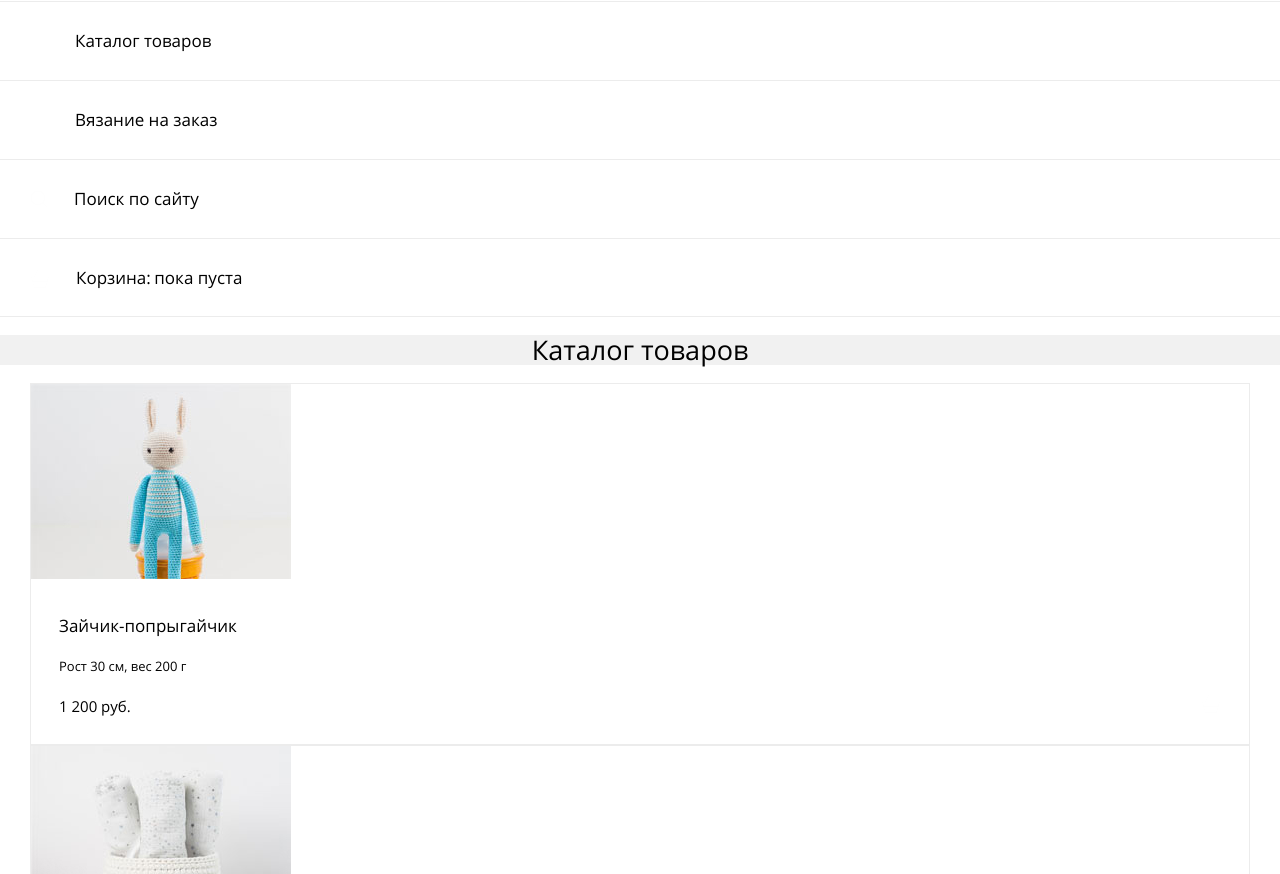
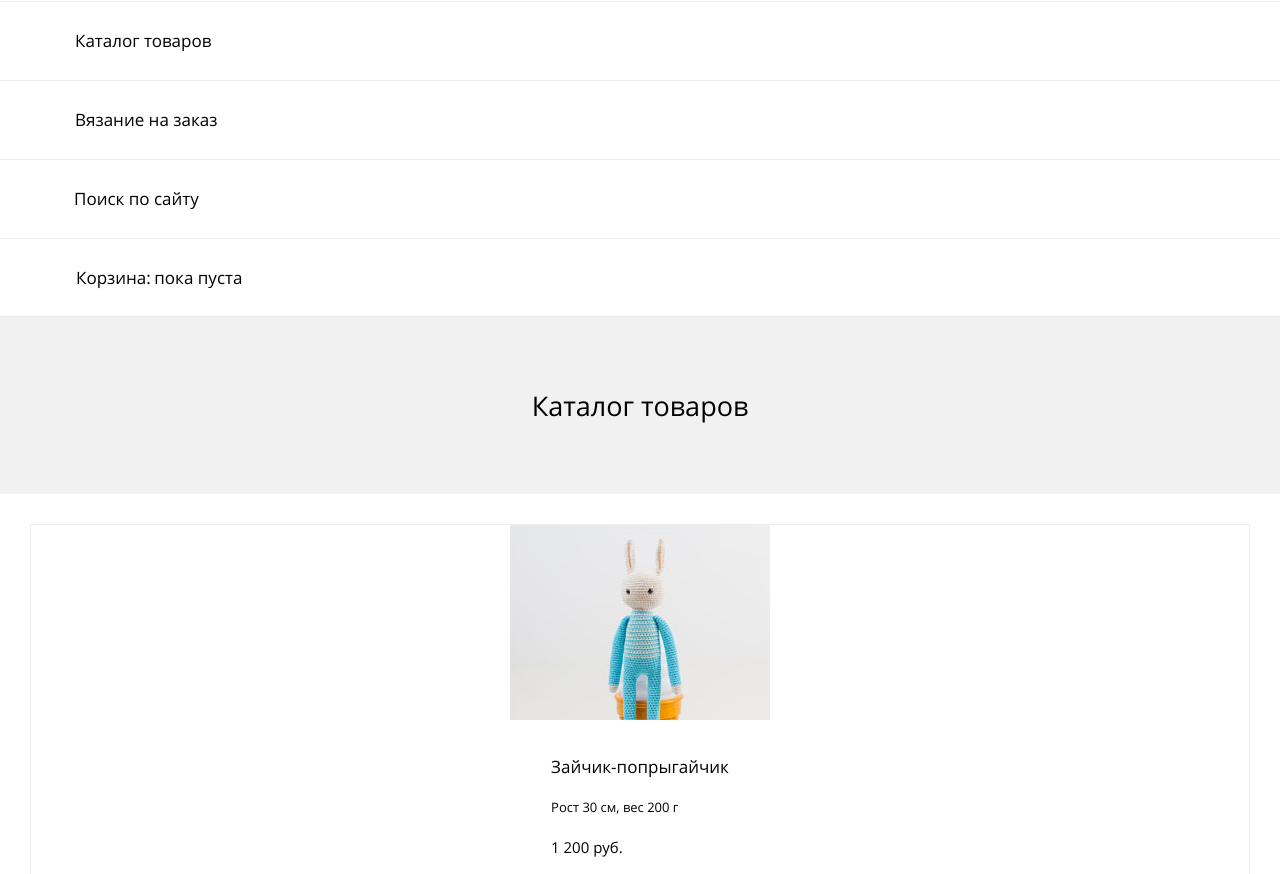
Before and after one commit to pomehy/1295047-mishka-21, a website: page source/catalog.html in a window 1280 px wide. Shown: the part 78-952 px from the top of the page. Drawn offline with nearby package versions, Linux system fonts and the light colour scheme; files that its build step writes are made by us from their sources.

Commit message:
работа с сеткой, выравивание по PP

```diff
--- a/source/sass/blocks/catalog.scss
+++ b/source/sass/blocks/catalog.scss
@@ -1,3 +1,10 @@
 .catalog__wrapper {
   @include container;
 }
+
+.catalog__product {
+  display: flex;
+  flex-direction: column;
+  align-items: center;
+  margin-bottom: 30px;
+}
--- a/source/sass/blocks/page-header.scss
+++ b/source/sass/blocks/page-header.scss
@@ -36,6 +36,6 @@
   justify-content: center;
   align-items: center;
 
-  padding-top: 20px;
+  padding-top: 21px;
   padding-bottom: 19px;
 }
--- a/source/sass/blocks/page-main.scss
+++ b/source/sass/blocks/page-main.scss
@@ -3,10 +3,17 @@
 }
 
 .page-main__header {
+  display: flex;
+  justify-content: center;
+  align-items: center;
+
+  min-height: 177px;
   background-color: $bg-color;
 }
 
 .page-main__title {
+  margin: 0;
+
   font-weight: 700;
   font-size: 27px;
   line-height: 30px;
@@ -37,3 +44,13 @@
 
   box-sizing: border-box;
 }
+
+.page-main__order-form {
+  padding-top: 17px;
+  padding-bottom: 55px;
+}
+
+.page-main__catalog {
+  padding-top: 30px;
+  padding-bottom: 58px;
+}
```
